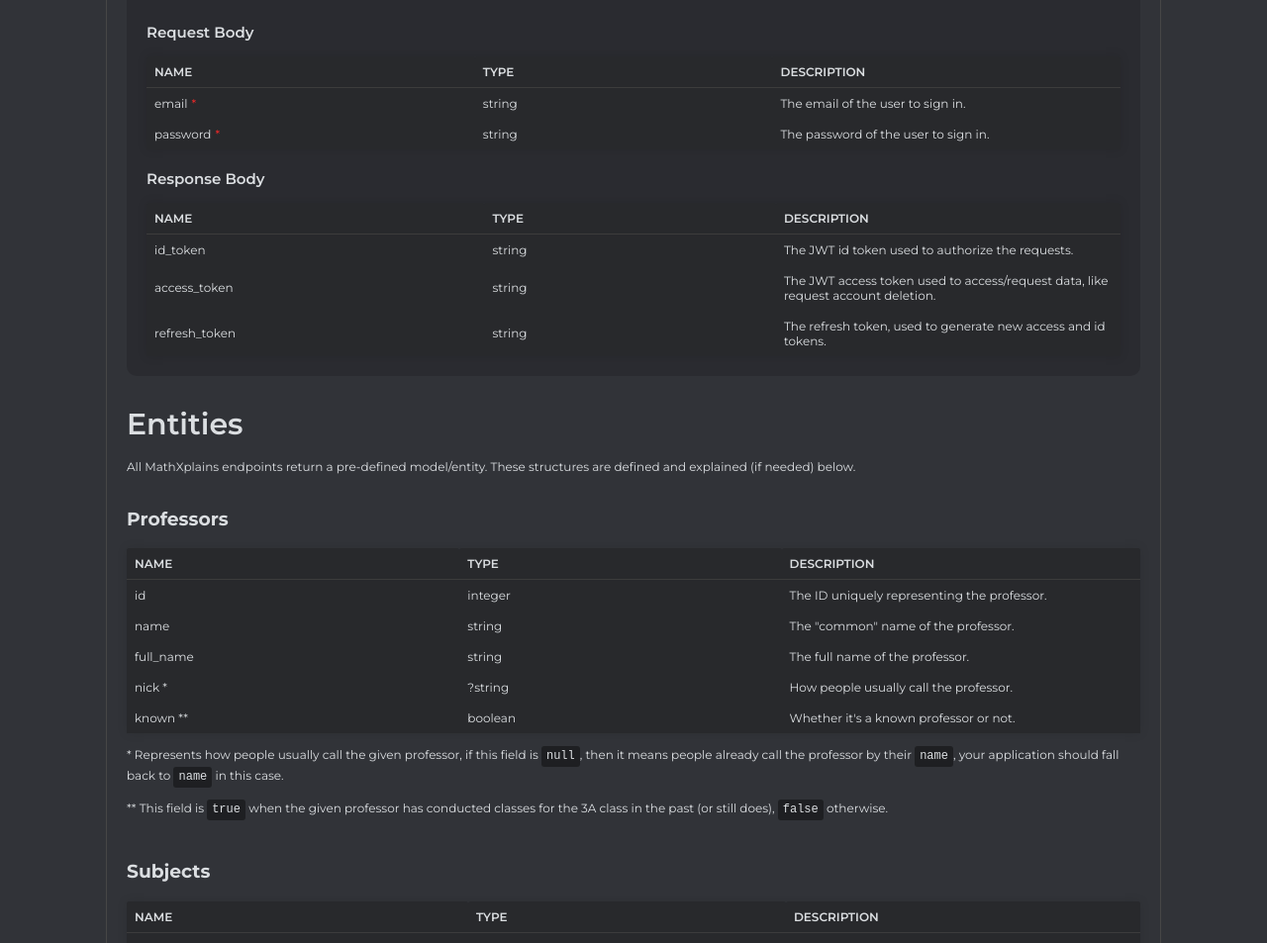
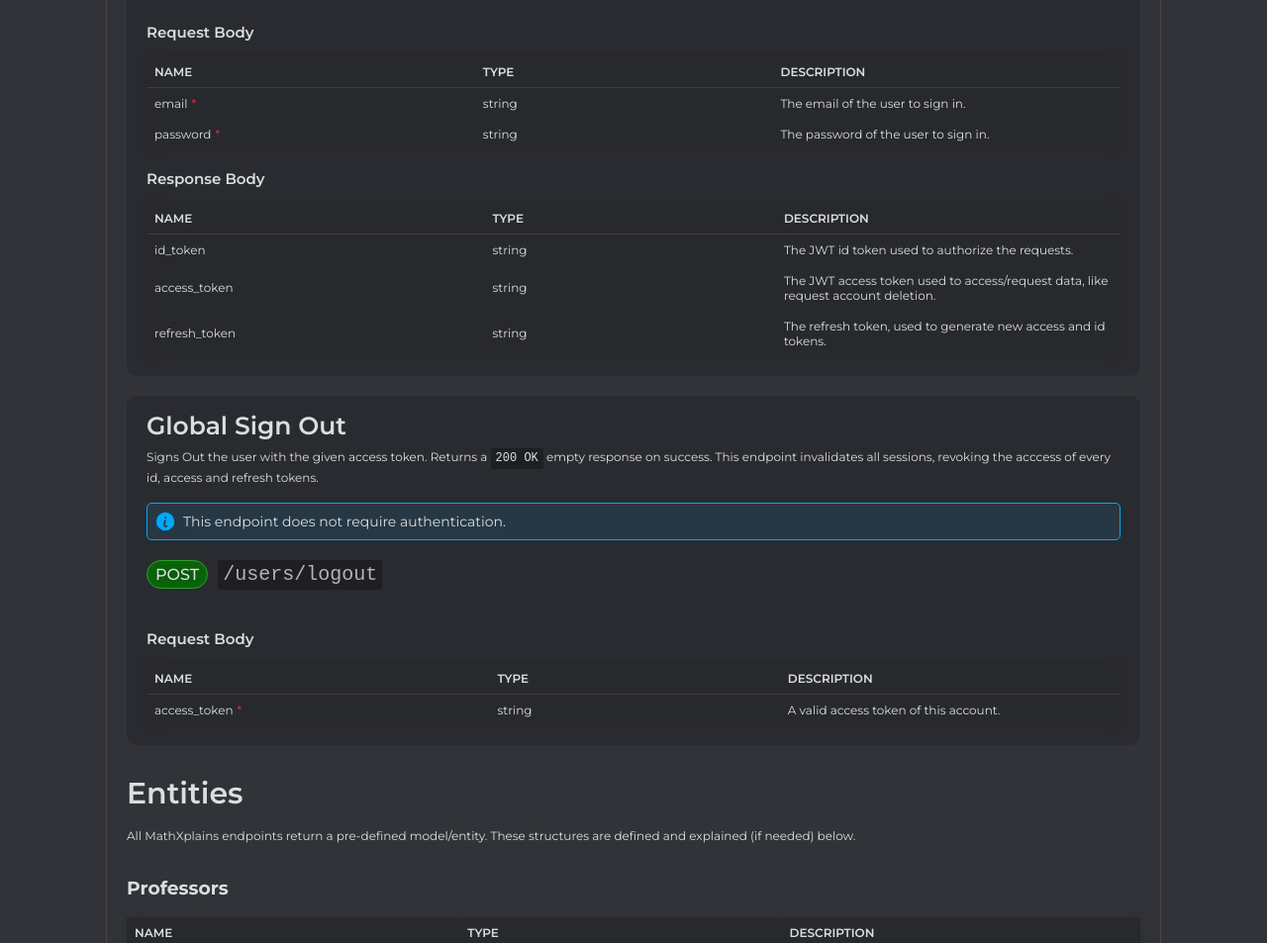
Before and after one commit to kiLeo13/MathXplains, a website: page website/reference/index.html in a window 1280 px wide. Shown: the part 5902-6855 px from the top of the page at 99% size. Drawn offline with nearby package versions, Linux system fonts and the light colour scheme.

Commit message:
Updated API reference web page.
* Updated some HTTP codes.
* Added documentation for Global Sign Out route.

```diff
--- a/website/reference/index.html
+++ b/website/reference/index.html
@@ -329,7 +329,7 @@
           </div>
 
           <div class="endpoint-params">
-            <div class="query params">
+            <div class="query-params">
               <h4>Query Parameters</h4>
               <table>
                 <thead>
@@ -595,9 +595,9 @@
         </div>
         <div class="endpoint">
           <p class="title">Create User</p>
-          <p class="description">Creates a new user with the given credentials. Returns a
-            <code>204 No Content</code>
-            on success.
+          <p class="description">
+            Creates a new <a href="#user-struct" class="entity-reference">user</a> with the given credentials.
+            Returns a <code>200 OK</code> empty response on success.
           </p>
 
           <div class="limitations">
@@ -622,7 +622,7 @@
               </div>
               <span>
                 This endpoint does trigger an email confirmation to the recipient&apos;s <code>email</code>,
-                which must be then, confirmed at the <code><a href="#create-email-confirmation-endpoint" class="entity-reference">Create Email Confirmation</a></code> endpoint.
+                which must be then, verified at the <code><a href="#create-email-confirmation-endpoint" class="entity-reference">Create Email Confirmation</a></code> endpoint.
               </span>
             </div>
           </div>
@@ -734,7 +734,7 @@
           </div>
         </div>
         <div class="endpoint">
-          <p class="title">Sign In User</p>
+          <p class="title">Create Sign In</p>
           <p class="description">Signs In the user with the given credentials.</p>
 
           <div class="info-container">
@@ -782,7 +782,7 @@
                 </tbody>
               </table>
             </div>
-            <div class="request-body">
+            <div class="response-body">
               <h4>Response Body</h4>
               <table>
                 <thead>
@@ -807,6 +807,56 @@
                     <td>refresh_token</td>
                     <td>string</span></td>
                     <td>The refresh token, used to generate new access and id tokens.</td>
+                  </tr>
+                </tbody>
+              </table>
+            </div>
+          </div>
+        </div>
+        <div class="endpoint">
+          <p class="title">Global Sign Out</p>
+          <p class="description">
+            Signs Out the user with the given access token.
+            Returns a <code>200 OK</code> empty response on success.
+            This endpoint invalidates all sessions, revoking the acccess of every id, access and refresh tokens.
+          </p>
+
+          <div class="info-container">
+            <div class="info-icon">
+              <svg class="icon-26jF1x" aria-hidden="true" role="img" xmlns="http://www.w3.org/2000/svg" width="20" height="20"
+                fill="none" viewBox="0 0 24 24">
+                <circle cx="12" cy="12" r="10" fill="transparent" class=""></circle>
+                <path fill="currentColor" fill-rule="evenodd"
+                  d="M23 12a11 11 0 1 1-22 0 11 11 0 0 1 22 0Zm-9.5-4.75a1.25 1.25 0 1 1-2.5 0 1.25 1.25 0 0 1 2.5 0Zm-.77 3.96a1 1 0 1 0-1.96-.42l-1.04 4.86a2.77 2.77 0 0 0 4.31 2.83l.24-.17a1 1 0 1 0-1.16-1.62l-.24.17a.77.77 0 0 1-1.2-.79l1.05-4.86Z"
+                  clip-rule="evenodd" class=""></path>
+              </svg>
+            </div>
+            <span>
+              This endpoint does not require authentication.
+            </span>
+          </div>
+
+          <div class="endpoint-info">
+            <span class="method post">POST</span>
+            <code class="api-route">&sol;users&sol;logout</code>
+          </div>
+
+          <div class="endpoint-params">
+            <div class="request-body">
+              <h4>Request Body</h4>
+              <table>
+                <thead>
+                  <tr>
+                    <th>Name</th>
+                    <th>Type</th>
+                    <th>Description</th>
+                  </tr>
+                </thead>
+                <tbody>
+                  <tr>
+                    <td>access_token<span class="required-mark">*</td>
+                    <td>string</span></td>
+                    <td>A valid access token of this account.</td>
                   </tr>
                 </tbody>
               </table>
```
